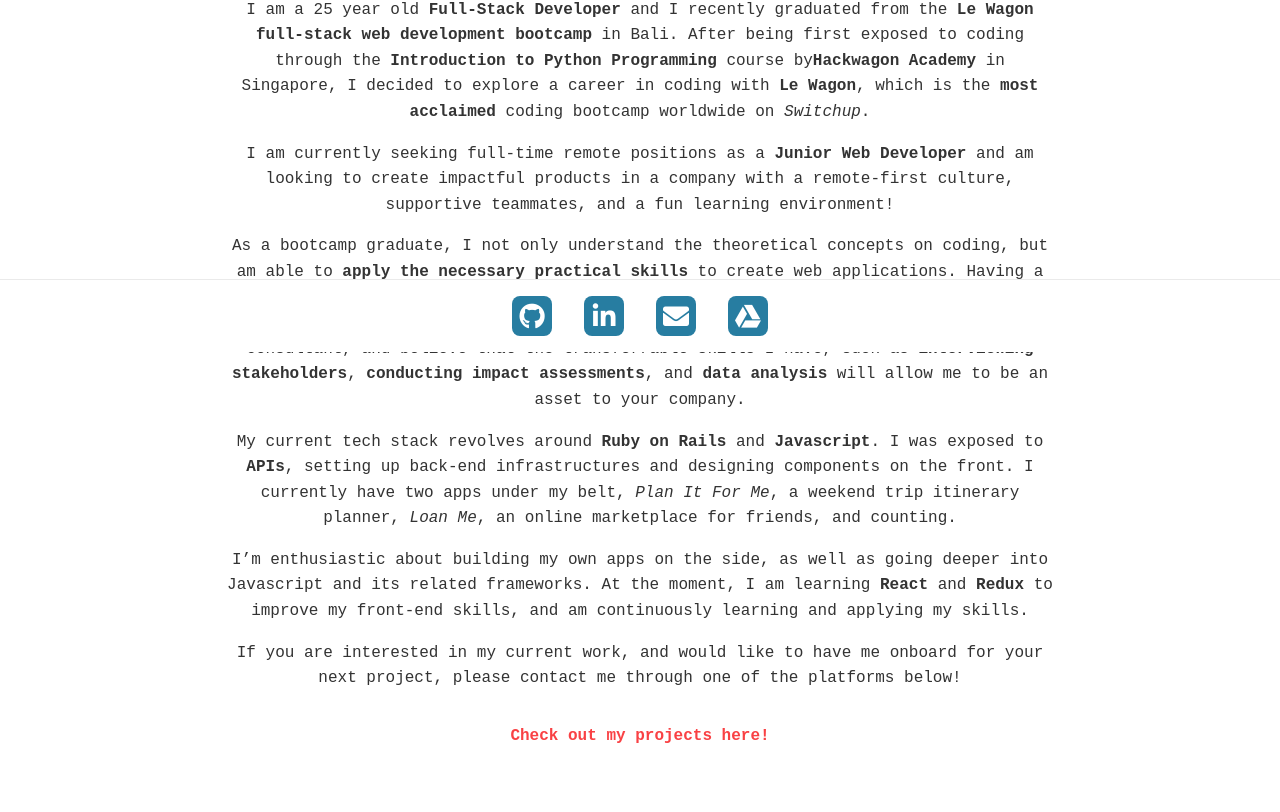
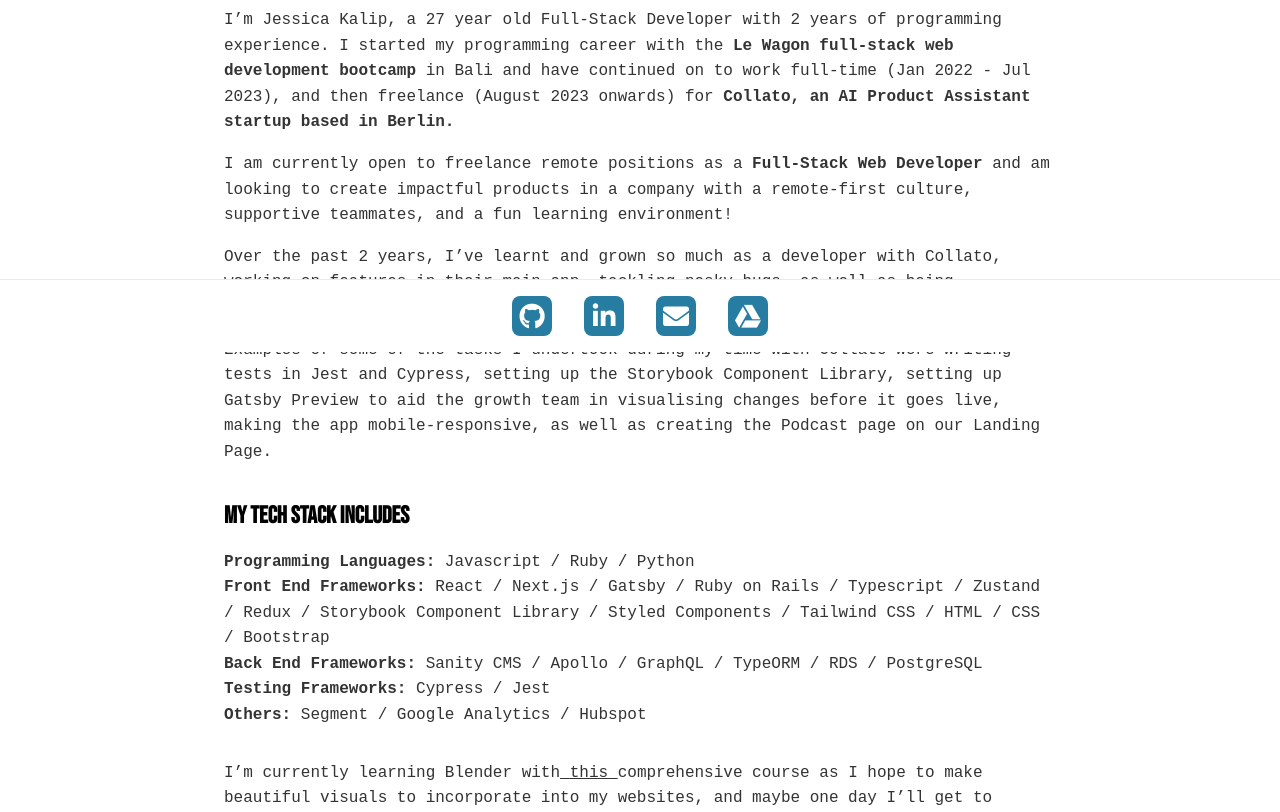
Before and after one commit to jessicakalip/profile-page, a Next.js app: page / in a window 1280 px wide. Shown: the part 448-1260 px from the top of the page. Built offline with nearby package versions, Linux system fonts and the light colour scheme; a web font is replaced by a local one.

Commit message:
updated text and added new project

```diff
--- a/pages/index.js
+++ b/pages/index.js
@@ -27,68 +27,97 @@
         <StyledBody>
           <Spacer size="lg" />
 
-          <p>Welcome to my profile page!</p>
-
+          <Title heading={5}>Hi there! Welcome to my portfolio website!</Title>
           <Spacer size="sm" />
-
           <p>
-            I am a 25 year old <b>Full-Stack Developer</b> and I recently
-            graduated from the{" "}
-            <b>Le Wagon full-stack web development bootcamp</b> in Bali. After
-            being first exposed to coding through the{" "}
-            <b>Introduction to Python Programming</b> course by
-            <b>Hackwagon Academy</b> in Singapore, I decided to explore a career
-            in coding with <b>Le Wagon</b>, which is the <b>most acclaimed</b>{" "}
-            coding bootcamp worldwide on <em>Switchup</em>.
+            I’m Jessica Kalip, a 27 year old Full-Stack Developer with 2 years
+            of programming experience. I started my programming career with the
+            <b> Le Wagon full-stack web development bootcamp</b> in Bali and
+            have continued on to work full-time (Jan 2022 - Jul 2023), and then
+            freelance (August 2023 onwards) for{" "}
+            <b>Collato, an AI Product Assistant startup based in Berlin.</b>
           </p>
-
           <Spacer size="sm" />
-
           <p>
-            I am currently seeking full-time remote positions as a{" "}
-            <b>Junior Web Developer</b> and am looking to create impactful
+            I am currently open to freelance remote positions as a
+            <b> Full-Stack Web Developer</b> and am looking to create impactful
             products in a company with a remote-first culture, supportive
             teammates, and a fun learning environment!
           </p>
-
           <Spacer size="sm" />
-
           <p>
-            As a bootcamp graduate, I not only understand the theoretical
-            concepts on coding, but am able to{" "}
-            <b>apply the necessary practical skills</b> to create web
-            applications. Having a fresh start in the coding industry, I am also
-            able to quickly absorb and pick up your company best-practices and
-            coding standards. In the past two years, I was a Strategy
-            Consultant, and believe that the transferrable skills I have, such
-            as <b>interviewing stakeholders</b>,{" "}
-            <b>conducting impact assessments</b>, and <b>data analysis</b> will
-            allow me to be an asset to your company.
+            Over the past 2 years, I’ve learnt and grown so much as a developer
+            with Collato, working on features in their main app, tackling pesky
+            bugs, as well as being responsible for maintaining and rebranding
+            their{" "}
+            <a
+              href="http://www.collato.com"
+              style={{ "text-decoration": "underline" }}
+            >
+              Landing Page
+            </a>
+            .
           </p>
-
           <Spacer size="sm" />
-
           <p>
-            My current tech stack revolves around <b>Ruby on Rails</b> and{" "}
-            <b>Javascript</b>. I was exposed to <b>APIs</b>, setting up back-end
-            infrastructures and designing components on the front. I currently
-            have two apps under my belt, <em>Plan It For Me</em>, a weekend trip
-            itinerary planner, <em>Loan Me</em>, an online marketplace for
-            friends, and counting.
+            Examples of some of the tasks I undertook during my time with
+            Collato were writing tests in Jest and Cypress, setting up the
+            Storybook Component Library, setting up Gatsby Preview to aid the
+            growth team in visualising changes before it goes live, making the
+            app mobile-responsive, as well as creating the Podcast page on our
+            Landing Page.
           </p>
-
+          <Spacer size="md" />
+          <Title heading={5}>My Tech Stack includes</Title>
+          <p>
+            <Spacer size="sm" />
+            <b>Programming Languages:</b> Javascript / Ruby / Python
+            <br />
+            <b>Front End Frameworks:</b> React / Next.js / Gatsby / Ruby on
+            Rails / Typescript / Zustand / Redux / Storybook Component Library /
+            Styled Components / Tailwind CSS / HTML / CSS / Bootstrap
+            <br />
+            <b>Back End Frameworks:</b> Sanity CMS / Apollo / GraphQL / TypeORM
+            / RDS / PostgreSQL
+            <br />
+            <b>Testing Frameworks:</b> Cypress / Jest
+            <br />
+            <b>Others:</b> Segment / Google Analytics / Hubspot
+          </p>
+          <Spacer size="md" />
+          <p>
+            I’m currently learning Blender with
+            <a
+              href="https://www.udemy.com/course/blendertutorial/"
+              style={{ "text-decoration": "underline" }}
+            >
+              {" "}
+              this{" "}
+            </a>
+            comprehensive course as I hope to make beautiful visuals to
+            incorporate into my websites, and maybe one day I’ll get to create
+            amazing games and videos, who knows!
+          </p>
           <Spacer size="sm" />
-
           <p>
-            I’m enthusiastic about building my own apps on the side, as well as
-            going deeper into Javascript and its related frameworks. At the
-            moment, I am learning <b>React</b> and <b>Redux</b> to improve my
-            front-end skills, and am continuously learning and applying my
-            skills.
+            Whenever I’m not coding, you’ll find me hanging out with my dogs (or
+            anyones dogs…) 🐶, enjoying ALL of Taylor Swift’s 🎤 albums on my
+            new vinyl record player, or diving in Bali 🐠! My other passions
+            include traveling around the world, learning new languages, and
+            figuring out where the best foods are.
           </p>
-
           <Spacer size="sm" />
-
+          <p>
+            Next on my ✈️ bucket list: Mongolia / Toraja / returning to Mexico
+            🌮
+          </p>
+          <Spacer size="sm" />
+          <p>
+            Languages I speak (or try to…): English (native) / Indonesian
+            (decent enough) / Chinese (decent enough) / German (B2) / Spanish
+            (A2)
+          </p>
+          <Spacer size="sm" />
           <p>
             If you are interested in my current work, and would like to have me
             onboard for your next project, please contact me through one of the
@@ -122,7 +151,7 @@
 `;
 
 const StyledBody = styled.div`
-  text-align: center;
+  text-align: start;
 `;
 
 export default Home;
--- a/sources/tags.json
+++ b/sources/tags.json
@@ -50,5 +50,9 @@
   {
     "tech":"Bootstrap",
     "color": "darkGreen"
+  },
+  {
+    "tech":"TailWind",
+    "color": "red"
   }
  ]
```
Also changed, not shown: sources/projects.json (+12 -6 lines), .eslintrc.json.
